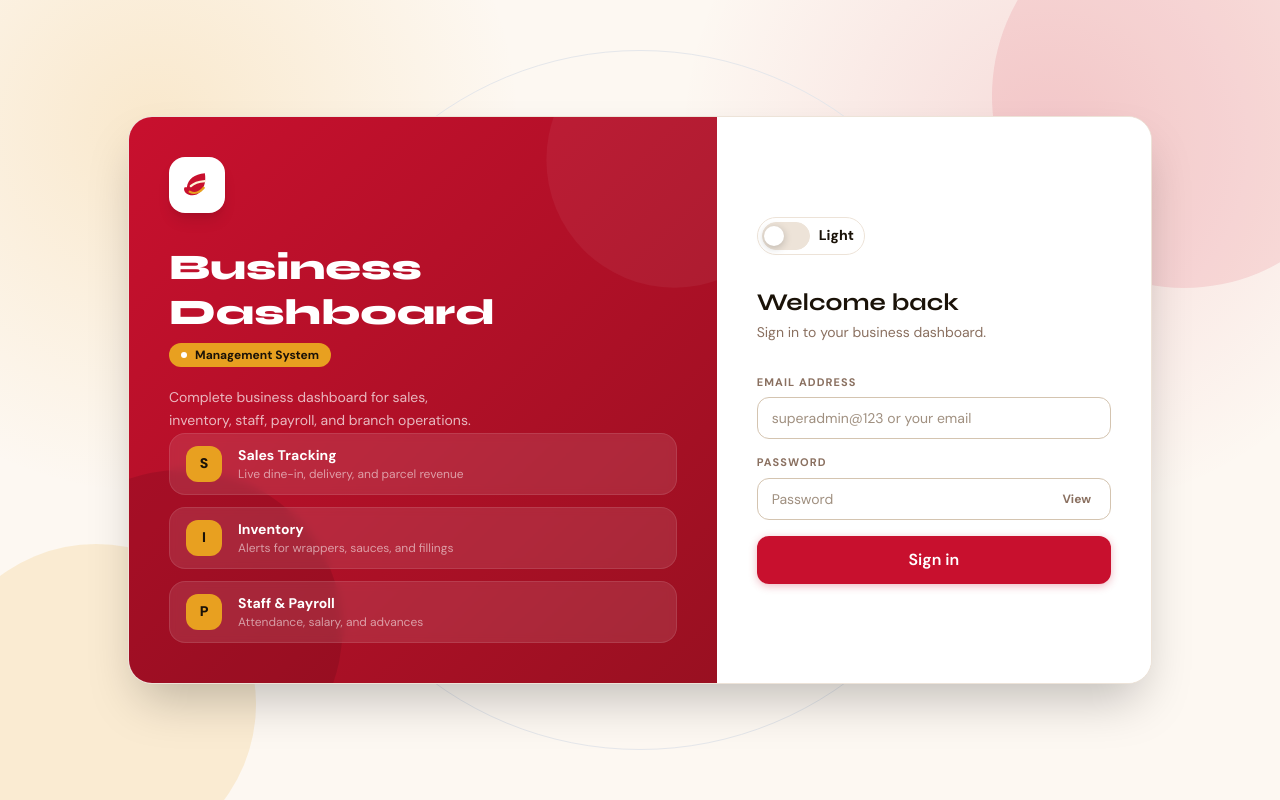
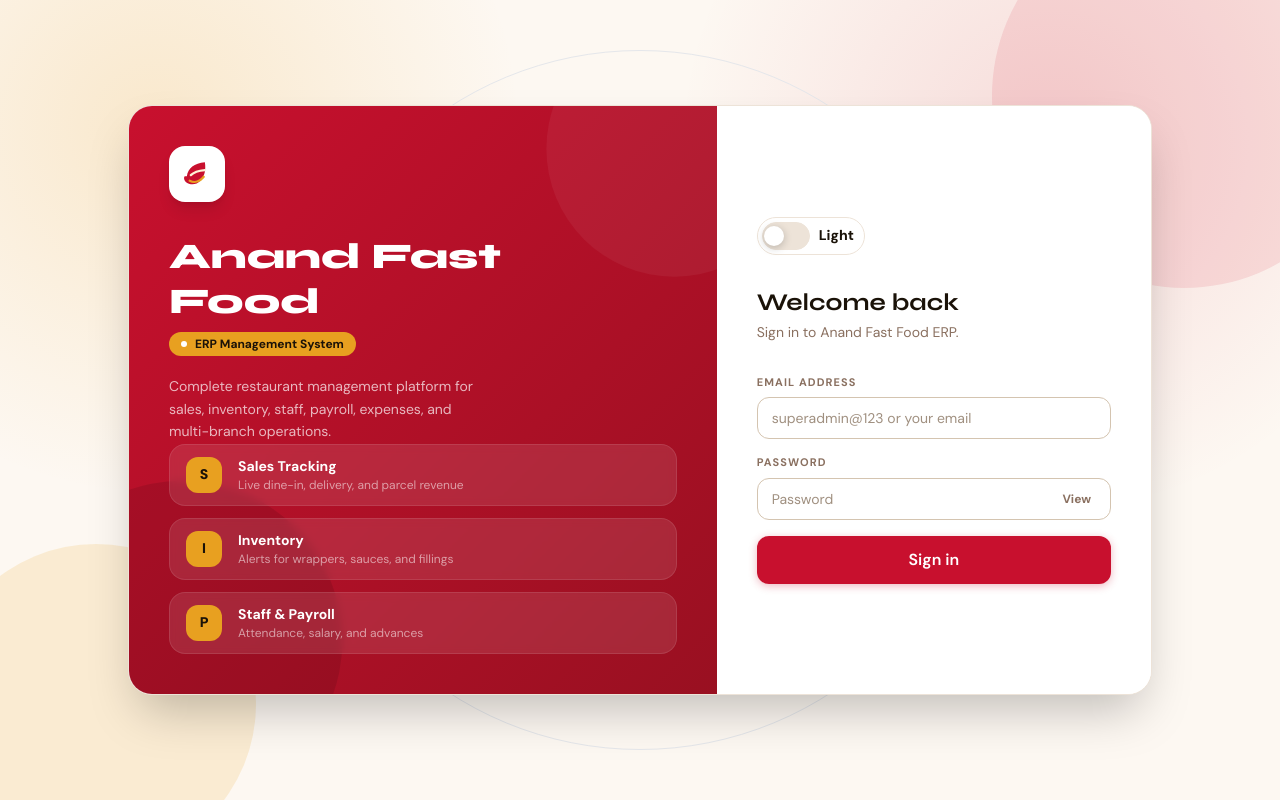
Before and after one commit to ashish-chhatriya/Business-management-website-, a React (Vite) app in the folder frontend/: page /login in a window 1280 px wide. Built offline with nearby package versions, Linux system fonts and the light colour scheme.

Commit message:
Update Anand Fast Food branding

```diff
--- a/frontend/src/pages/Login.jsx
+++ b/frontend/src/pages/Login.jsx
@@ -87,15 +87,15 @@ export default function Login() {
             </div>
 
             <h1 className="text-4xl font-black text-white leading-tight" style={{ fontFamily: 'Syne, sans-serif' }}>
-              Business<br />Dashboard
+              Anand Fast<br />Food
             </h1>
             <div className="mt-2 inline-flex items-center gap-2 bg-[#E8A020] px-3 py-1 rounded-full">
               <span className="w-1.5 h-1.5 rounded-full bg-white" />
-              <span className="text-[#1A1208] text-xs font-bold">Management System</span>
+              <span className="text-[#1A1208] text-xs font-bold">ERP Management System</span>
             </div>
 
             <p className="text-white/70 mt-5 text-sm leading-relaxed max-w-xs">
-              Complete business dashboard for sales, inventory, staff, payroll, and branch operations.
+              Complete restaurant management platform for sales, inventory, staff, payroll, expenses, and multi-branch operations.
             </p>
           </div>
 
@@ -121,8 +121,10 @@ export default function Login() {
                 <BrandMark small />
               </div>
               <div>
-                <div className="font-bold text-[var(--ink)]" style={{ fontFamily: 'Syne, sans-serif' }}>Business Manager</div>
-                <div className="text-xs text-[var(--muted)]">Management System</div>
+                <div className="font-bold text-[var(--ink)]" style={{ fontFamily: 'Syne, sans-serif' }}>
+                  Anand Fast Food
+                </div>
+                <div className="text-xs text-[var(--muted)]">ERP Management System</div>
               </div>
             </div>
             <ThemeToggle theme={theme} setTheme={setTheme} />
@@ -132,7 +134,9 @@ export default function Login() {
             <h2 className="text-2xl font-bold text-[var(--ink)]" style={{ fontFamily: 'Syne, sans-serif' }}>
               Welcome back
             </h2>
-            <p className="text-sm text-[var(--muted)] mt-1">Sign in to your business dashboard.</p>
+            <p className="text-sm text-[var(--muted)] mt-1">
+              Sign in to Anand Fast Food ERP.
+            </p>
           </div>
 
           <form onSubmit={onSubmit} className="space-y-4">
```
